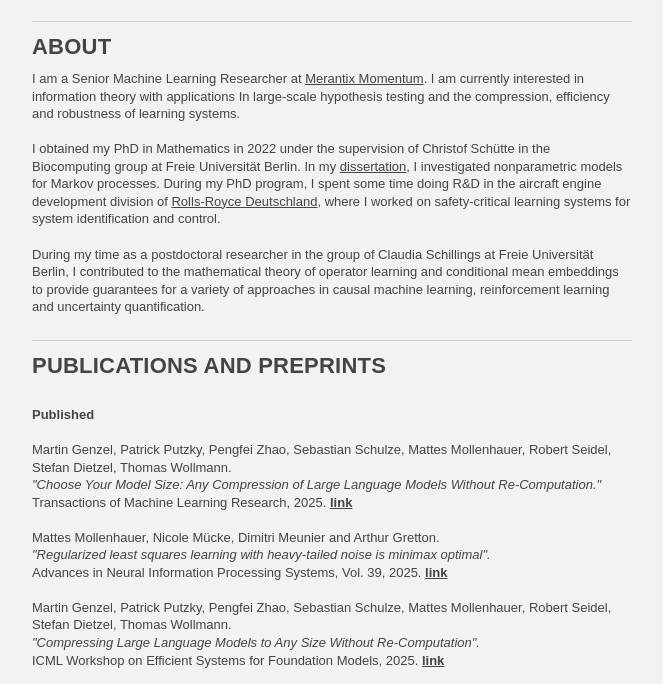
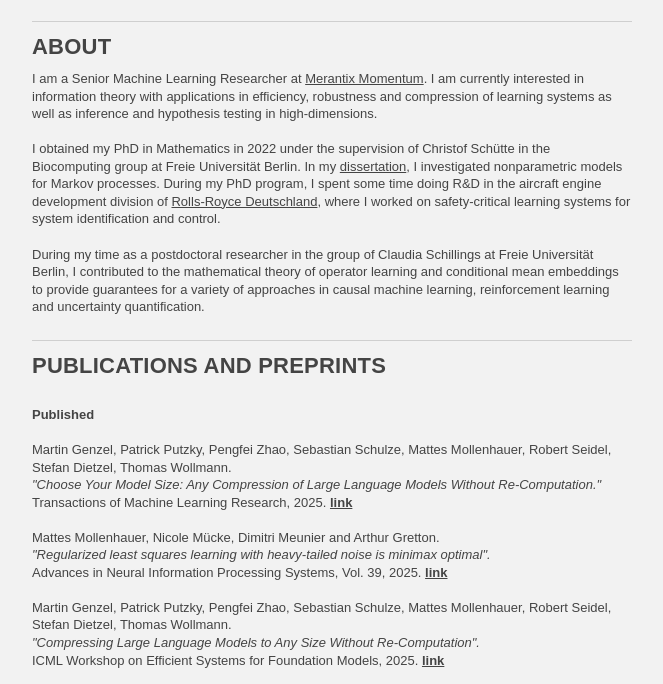
Before and after one commit to mollenhauerm/mollenhauerm.github.io, a plain HTML site: page index.html in a window 1280 px wide. Shown: the part 116-800 px from the top of the page, without its empty margins (308-971 px from the left). Drawn offline with Linux system fonts and the light colour scheme.

Commit message:
update bio

```diff
--- a/index.html
+++ b/index.html
@@ -92,8 +92,8 @@
     I am a Senior Machine Learning Researcher at
     <a href="https://en.merantix-momentum.com">Merantix Momentum</a>.
     I am currently interested in information theory with applications
-    In large-scale hypothesis testing and the compression,
-    efficiency and robustness of learning systems.
+    in efficiency, robustness and compression of learning systems
+    as well as inference and hypothesis testing in high-dimensions.
 
     <br><br>
 
```
